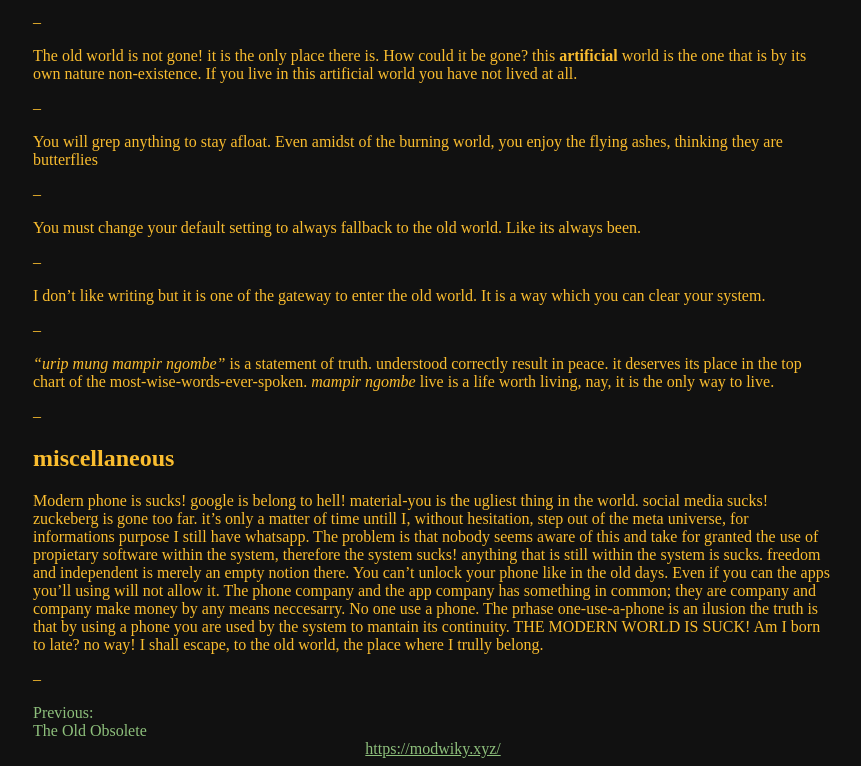
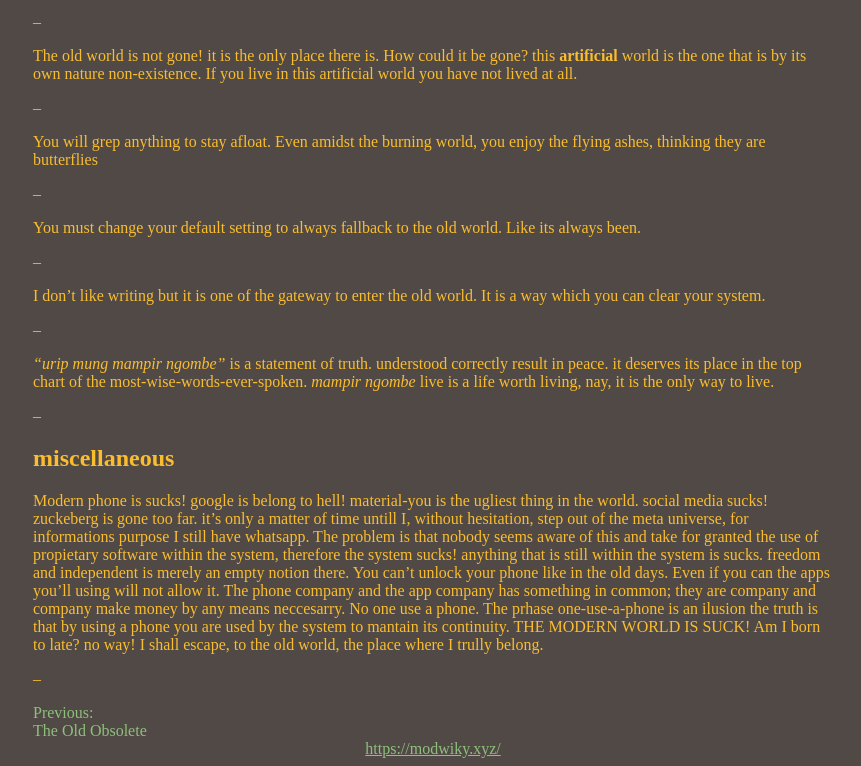
Before and after one commit to modwiky/test, a plain HTML site: page black-buterfly/index.html in a window 1280 px wide. Shown: the part 137-903 px from the top of the page, without its empty margins (207-1068 px from the left). Drawn offline with Linux system fonts and the light colour scheme.

Commit message:
Add files via upload
my hugo server stuck and I have no idea how to fix it

```diff
--- a/black-buterfly/index.html
+++ b/black-buterfly/index.html
@@ -26,7 +26,7 @@ The old world is not gone! it is the only place there is. How could it be gone?
 <p>&ndash;</p>
 <p>The old world is not gone! it is the only place there is. How could it be gone? this <strong>artificial</strong> world is the one that is by its own nature non-existence. If you live in this artificial world you have not lived at all.</p>
 <p>&ndash;</p>
-<p>You will grep anything to stay afloat. Even amidst of the burning world, you enjoy the flying ashes, thinking they are butterflies</p>
+<p>You will grep anything to stay afloat. Even amidst the burning world, you enjoy the flying ashes, thinking they are butterflies</p>
 <p>&ndash;</p>
 <p>You must change your default setting to always fallback to the old world.
 Like its always been.</p>
--- a/style.css
+++ b/style.css
@@ -1,6 +1,6 @@
 body {
 	font-family: 'Baskerville', serif;
-	background: #111111 ;
+	background: #504945 ;
 	color: #fabd2f ;
 }
 
```
